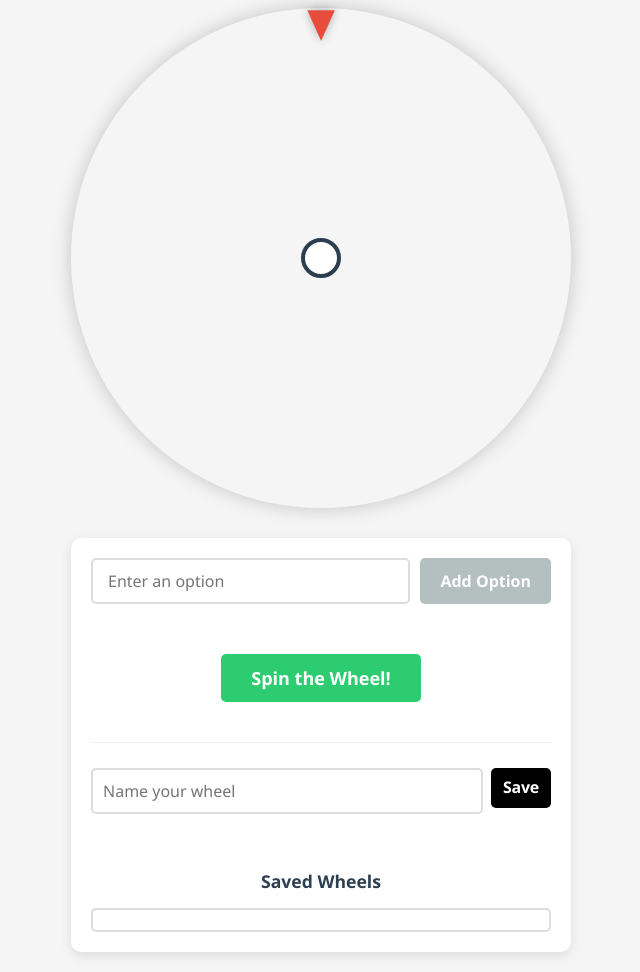
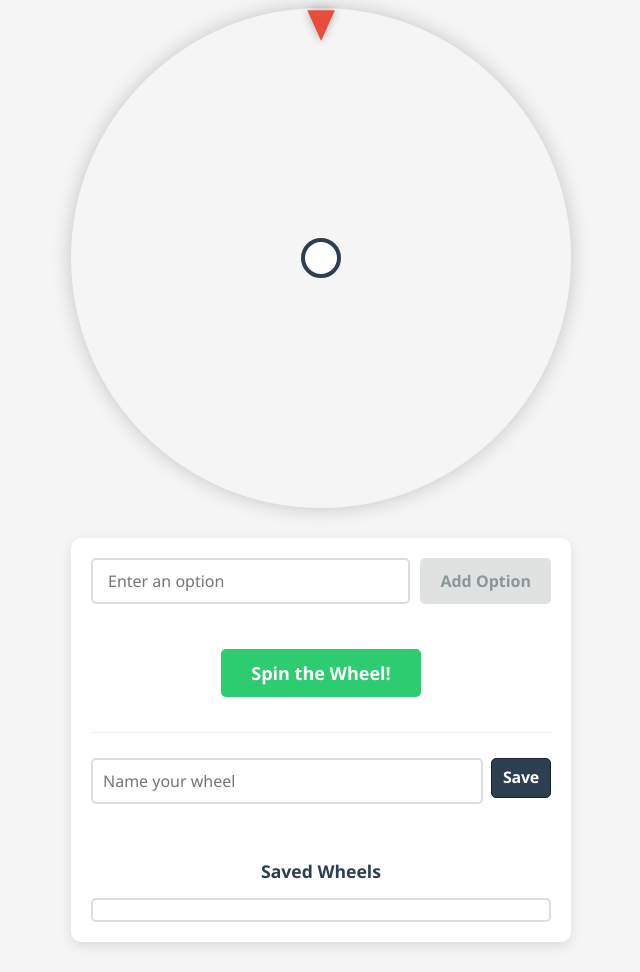
Before and after one commit to remiyang95/wheel-of-fortune, a plain HTML site: page index.html in a window 1280 px wide. Shown: the part 85-1057 px from the top of the page, without its empty margins (319-959 px from the left). Drawn offline with Linux system fonts and the light colour scheme; no server answers.

Commit message:
UI improvements and code cleanup
- Reduce spacing between Spin and Create New Wheel buttons
- Clean up debug logs and console statements
- Improve disabled button styling
- Standardize error handling

```diff
--- a/styles.css
+++ b/styles.css
@@ -123,18 +123,21 @@ button:active:not(:disabled) {
 }
 
 button:disabled {
-    background-color: #95a5a6;
+    background-color: #dddede !important;
+    color: #7f8c8d !important;
+    border: none !important;
     cursor: not-allowed;
-    opacity: 0.7;
+    opacity: 0.9;
     transform: none !important;
+    box-shadow: none !important;
 }
 
 .button-group {
     display: flex;
     flex-direction: column;
     align-items: center;
-    margin: 20px 0 30px;
-    gap: 10px;
+    margin: 15px 0 5px;
+    gap: 2px;
     position: relative;
     z-index: 1;
 }
@@ -341,14 +344,17 @@ hr.divider {
     border-color: #3498db;
 }
 
-#saveWheelBtn {
-    background-color: #000000;
-    margin-bottom: 10px;
-    font-size: 16px !important; /* Match Add Option button size */
+#saveWheelBtn, #addBtn {
+    background-color: #2c3e50;
+    border: 1px solid #1a252f;
+    font-size: 16px;
+    transition: all 0.2s ease;
 }
 
-#saveWheelBtn:hover {
-    background-color: #333333;
+#saveWheelBtn:hover, #addBtn:hover {
+    background-color: #1a252f;
+    transform: translateY(-1px);
+    box-shadow: 0 2px 4px rgba(0, 0, 0, 0.1);
 }
 
 #loadWheelBtn {
@@ -378,12 +384,13 @@ hr.divider {
     color: #2c3e50;
     text-decoration: underline;
     font-size: 14px;
-    margin-top: 5px;
-    padding: 5px 10px;
+    margin: 0;
+    padding: 2px 10px;
     transition: color 0.2s ease;
     position: relative;
     z-index: 10;
     text-underline-offset: 3px;
+    display: inline-block;
 }
 
 .new-wheel-link:hover {
@@ -660,11 +667,14 @@ hr.divider {
 .clear-confirm-btn {
     background-color: #2c3e50 !important;
     color: white !important;
-    border: none !important;
+    border: 1px solid #1a252f !important;
+    transition: all 0.2s ease;
 }
 
 .clear-confirm-btn:hover {
-    background-color: #c0392b !important;
+    background-color: #1a252f !important;
+    transform: translateY(-1px);
+    box-shadow: 0 2px 4px rgba(0, 0, 0, 0.1);
 }
 
 .modal-btn-cancel {
```
Also changed, not shown: script.js (+4 -10 lines).
